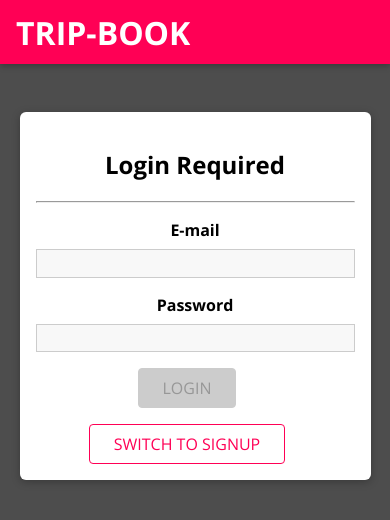
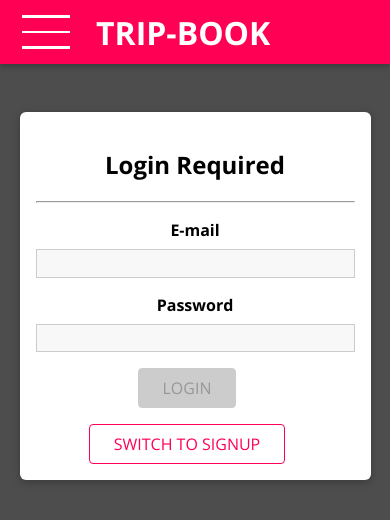
Before and after one commit to plamenski6/Trip-Book-MERN, a React (Create React App) app: page /auth in a window 390 px wide. Shown: the top 520 px of the page. Built offline with nearby package versions, Linux system fonts and the light colour scheme.

Commit message:
feat: adding responsive view for smaller screens

```diff
--- a/public/index.html
+++ b/public/index.html
@@ -28,8 +28,9 @@
   </head>
   <body>
     <noscript>You need to enable JavaScript to run this app.</noscript>
+    <div id="modal-hook"></div>
     <div id="backdrop-hook"></div>
-    <div id="modal-hook"></div>
+    <div id="drawer-hook"></div>
     <div id="root"></div>
     <!--
       This HTML file is a template.
--- a/src/shared/components/Navigation/MainNavigation/index.css
+++ b/src/shared/components/Navigation/MainNavigation/index.css
@@ -1,3 +1,22 @@
+.main-navigation__menu-btn {
+  width: 3rem;
+  height: 3rem;
+  background: transparent;
+  border: none;
+  display: flex;
+  flex-direction: column;
+  justify-content: space-around;
+  margin-right: 2rem;
+  cursor: pointer;
+}
+
+.main-navigation__menu-btn span {
+  display: block;
+  width: 3rem;
+  height: 2.5px;
+  background: white;
+}
+
 .main-navigation__title {
   color: white;
 }
@@ -11,10 +30,15 @@
   display: none;
 }
 
+.main-navigation__drawer-nav {
+  height: 100%;
+}
+
 @media (min-width: 768px) {
   .main-navigation__menu-btn {
     display: none;
   }
+
   .main-navigation__header-nav {
     display: block;
   }
--- a/src/shared/components/Navigation/MainNavigation/index.js
+++ b/src/shared/components/Navigation/MainNavigation/index.js
@@ -1,14 +1,38 @@
-import React from 'react'
+import React, { useState } from 'react'
 import { Link } from 'react-router-dom'
 
 import MainHeader from '../MainHeader'
 import NavLinks from '../NavLinks'
+import SideDrawer from '../SideDrawer'
+import Backdrop from '../../Backdrop'
 
 import './index.css'
 
 const MainNavigation = props => {
+    const [drawerIsOpen, setDrawerIsOpen] = useState(false);
+
+    const openDrawerHandler = () => {
+        setDrawerIsOpen(true);
+    };
+
+    const closeDrawerHandler = () => {
+        setDrawerIsOpen(false);
+    };
+
     return (
+        <React.Fragment>
+            {drawerIsOpen && <Backdrop onClick={closeDrawerHandler} />}
+            <SideDrawer show={drawerIsOpen} onClick={closeDrawerHandler}>
+                <nav className="main-navigation__drawer-nav">
+                    <NavLinks />
+                </nav>
+            </SideDrawer>
             <MainHeader>
+                <button className="main-navigation__menu-btn" onClick={openDrawerHandler}>
+                    <span />
+                    <span />
+                    <span />
+                </button>
                 <h1 className='main-navigation__title'>
                     <Link to='/'>
                         TRIP-BOOK
@@ -18,6 +42,7 @@
                     <NavLinks />
                 </nav>
             </MainHeader>
+        </React.Fragment>
     )
 }
 
--- /dev/null
+++ b/src/shared/components/Navigation/SideDrawer/index.css
@@ -0,0 +1,10 @@
+.side-drawer {
+  position: fixed;
+  left: 0;
+  top: 0;
+  z-index: 100;
+  height: 100vh;
+  width: 70%;
+  background: white;
+  box-shadow: 0 2px 8px rgba(0, 0, 0, 0.26);
+}
--- /dev/null
+++ b/src/shared/components/Navigation/SideDrawer/index.js
@@ -0,0 +1,23 @@
+import React from 'react';
+import ReactDOM from 'react-dom';
+import { CSSTransition } from 'react-transition-group';
+
+import './index.css';
+
+const SideDrawer = props => {
+  const content = (
+    <CSSTransition
+      in={props.show}
+      timeout={200}
+      classNames="slide-in-left"
+      mountOnEnter
+      unmountOnExit
+    >
+      <aside className="side-drawer" onClick={props.onClick}>{props.children}</aside>
+    </CSSTransition>
+  );
+
+  return ReactDOM.createPortal(content, document.getElementById('drawer-hook'));
+};
+
+export default SideDrawer;
```
Lines whose indentation alone changed are shown as unchanged.
